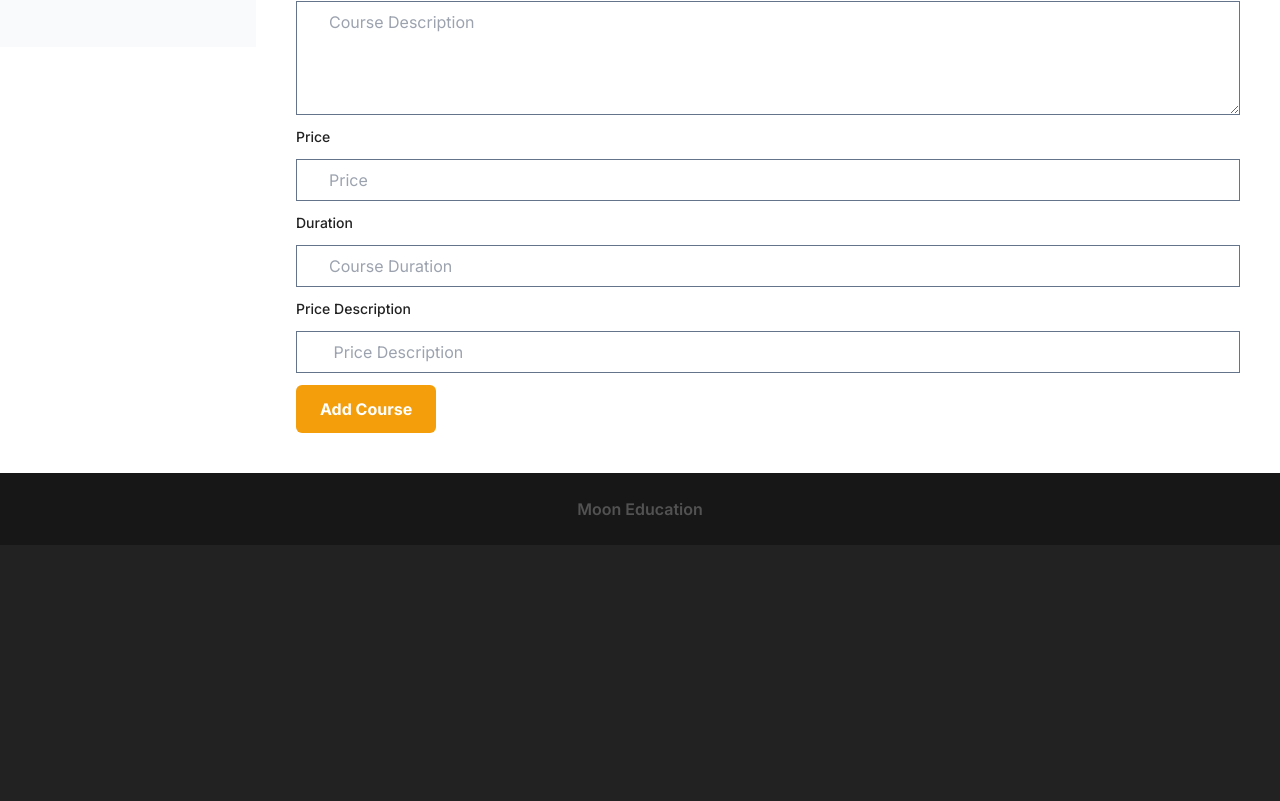
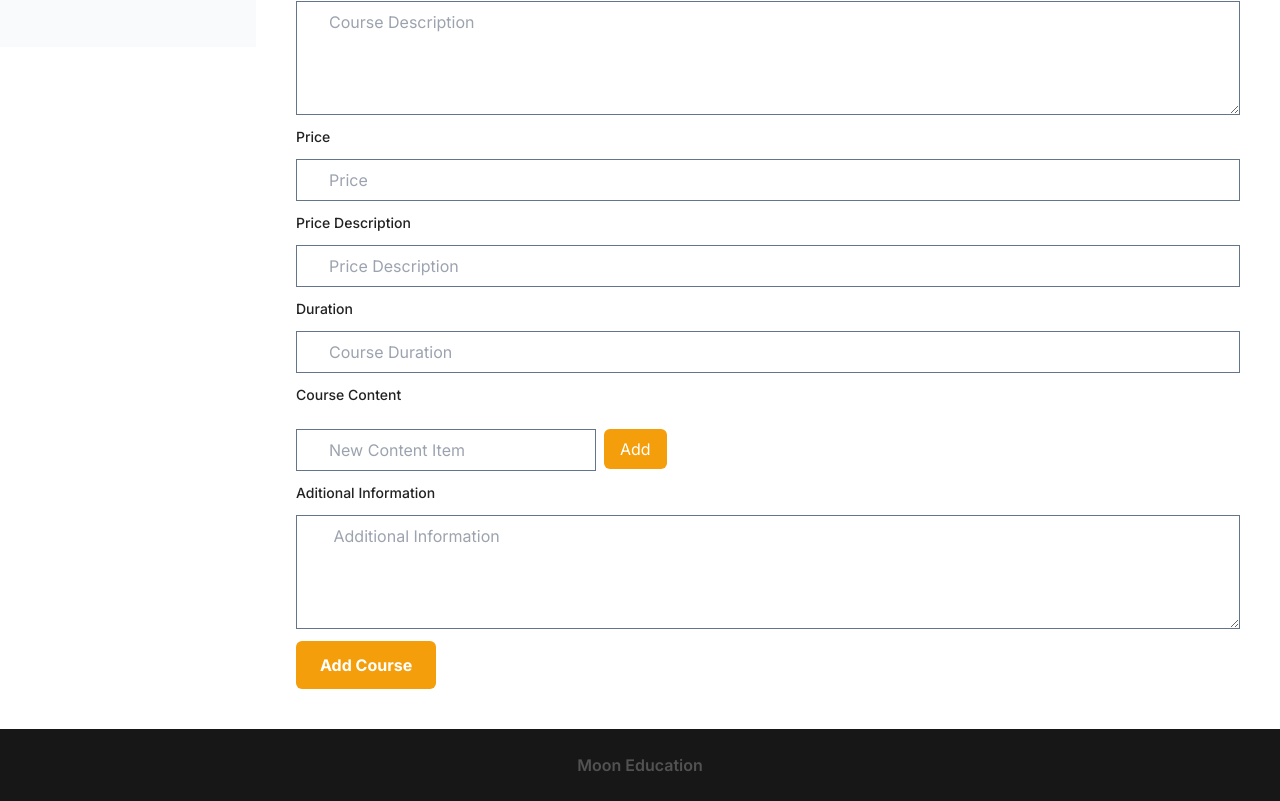
Before and after one commit to MalshaSamarakoon/crypto-Master-, a Next.js app: page /admin/addcourse in a window 1280 px wide. Shown: the part 753-1554 px from the top of the page. Before the commit the page ends 1298 px from the top, so only its background shows below. Built offline with nearby package versions, Linux system fonts and the light colour scheme.

Commit message:
Add input course details

```diff
--- a/src/app/admin/addcourse/page.tsx
+++ b/src/app/admin/addcourse/page.tsx
@@ -14,12 +14,27 @@ export default function AddTeam() {
     const [price, setPrice] = useState("");
     const [duration, setDuration] = useState("");
     const [priceDescription, setPriceDescription] = useState("");
+    const [courseContentItems, setCourseContentItems] = useState([]);
+    const [newContentItem, setNewContentItem] = useState("");
+    const [information, setInformation] = useState("");
+
+    const addContentItem = () => {
+      if (newContentItem.trim() !== "") {
+        setCourseContentItems([...courseContentItems, newContentItem]);
+        setNewContentItem("");
+      }
+    };
+
+    const removeContentItem = (index) => {
+      const updatedItems = [...courseContentItems];
+      updatedItems.splice(index, 1);
+      setCourseContentItems(updatedItems);
+    };
 
     const isLoaded = useLoaded();
-
     const router = useRouter();
 
-  const handleSubmit = async (e: any) => {
+    const handleSubmit = async (e) => {
       e.preventDefault();
 
       if (
@@ -28,8 +43,7 @@ export default function AddTeam() {
         !description ||
         !courseDescription ||
         !price ||
-      !duration ||
-      !priceDescription
+        !duration
       ) {
         alert("All details are required.");
         return;
@@ -49,6 +63,8 @@ export default function AddTeam() {
             price,
             duration,
             priceDescription,
+            courseContent: courseContentItems, // Use the array here
+            information,
           }),
         });
 
@@ -61,6 +77,7 @@ export default function AddTeam() {
         console.log(error);
       }
     };
+
 
   return (
     <>
@@ -77,7 +94,6 @@ export default function AddTeam() {
                 <div className=" py-10 ">
                   <h1 className=" "> Add Details for Course Card </h1>
                 </div>
-
                 <label className="block text-sm font-medium text-dark">
                   Mode
                 </label>
@@ -98,7 +114,6 @@ export default function AddTeam() {
                   type="text"
                   placeholder="Title"
                 />
-
                 <label className="block text-sm font-medium text-dark">
                   Description
                 </label>
@@ -109,7 +124,6 @@ export default function AddTeam() {
                   type="text"
                   placeholder="Member Description"
                 />
-
                 <div>
                   <label className="block text-sm font-medium text-dark">
                     Image
@@ -152,15 +166,12 @@ export default function AddTeam() {
                     </div>
                   </div>
                 </div>
-
                 <div className=" py-10 ">
                   <h1 className=" "> Add Details for Course Page </h1>
                 </div>
-
                 <label className="block text-sm font-medium text-dark">
                   Course Description
                 </label>
-
                 <textarea
                   onChange={(e) => setCourseDescription(e.target.value)}
                   value={courseDescription}
@@ -169,7 +180,6 @@ export default function AddTeam() {
                   rows={4}
                   cols={50}
                 />
-
                 <label className="block text-sm font-medium text-dark">
                   Price
                 </label>
@@ -180,7 +190,16 @@ export default function AddTeam() {
                   type="text"
                   placeholder="Price"
                 />
-
+                <label className="block text-sm font-medium text-dark">
+                  Price Description
+                </label>
+                <input
+                  onChange={(e) => setPriceDescription(e.target.value)}
+                  value={priceDescription}
+                  className="border border-slate-500 px-8 py-2"
+                  type="text"
+                  placeholder="Price Description"
+                />
                 <label className="block text-sm font-medium text-dark">
                   Duration
                 </label>
@@ -191,18 +210,51 @@ export default function AddTeam() {
                   type="text"
                   placeholder="Course Duration"
                 />
+                <label className="block text-sm font-medium text-dark">
+                  Course Content
+                </label>
+                <div>
+                  {courseContentItems.map((item, index) => (
+                    <div key={index} className="flex items-center mb-2">
+                      <p className="mr-2">{item}</p>
+                      <button
+                        type="button"
+                        onClick={() => removeContentItem(index)}
+                        className="text-red-500"
+                      >
+                        Remove
+                      </button>
+                    </div>
+                  ))}
+                </div>
+                <div className="flex">
+                  <input
+                    type="text"
+                    value={newContentItem}
+                    onChange={(e) => setNewContentItem(e.target.value)}
+                    className="border border-slate-500 px-8 py-2"
+                    placeholder="New Content Item"
+                  />
+                  <button
+                    type="button"
+                    onClick={addContentItem}
+                    className="ml-2 h-10 px-4 bg-amber-500 text-white rounded-md"
+                  >
+                    Add
+                  </button>
+                </div>
 
                 <label className="block text-sm font-medium text-dark">
-                  Price Description
+                  Aditional Information
                 </label>
-                <input
-                  onChange={(e) => setPriceDescription(e.target.value)}
-                  value={priceDescription}
+                <textarea
+                  onChange={(e) => setInformation(e.target.value)}
+                  value={information}
                   className="border border-slate-500 px-8 py-2"
-                  type="text"
-                  placeholder=" Price Description"
+                  placeholder=" Additional Information"
+                  rows={4}
+                  cols={50}
                 />
-
                 <button
                   type="submit"
                   className="h-12 w-80  rounded-md bg-amber-500 font-bold text-white py-3 px-6 w-fit transition duration-300 ease-in-out hover:bg-amber-600"
--- a/src/app/api/courses/[id]/route.js
+++ b/src/app/api/courses/[id]/route.js
@@ -4,9 +4,30 @@ import { NextResponse } from "next/server";
 
 export async function PUT(request, { params }) {
   const { id } = params;
-  const { newMode: mode, newTitle: title, newDescription: description, newCourseDescription: courseDescription, newPrice: price, newDuration: duration, newPriceDescription: priceDescription } = await request.json();
+  const {
+    newMode: mode,
+    newTitle: title,
+    newDescription: description,
+    newCourseDescription: courseDescription,
+    newPrice: price,
+    newDuration: duration,
+    newPriceDescription: priceDescription,
+    newCourseContent: courseContentItems,
+    newInformation: information,
+  } = await request.json();
+
   await connectMongoDB();
-  await Course.findByIdAndUpdate(id, { mode, title, description, courseDescription, price, duration, priceDescription });
+  await Course.findByIdAndUpdate(id, {
+    mode,
+    title,
+    description,
+    courseDescription,
+    price,
+    duration,
+    priceDescription,
+    courseContent: courseContentItems,
+    information
+  });
   return NextResponse.json({ message: "Course updated" }, { status: 200 });
 }
 
--- a/src/app/api/courses/route.js
+++ b/src/app/api/courses/route.js
@@ -3,9 +3,35 @@ import Course from "../../../models/course";
 import { NextResponse } from "next/server";
 
 export async function POST(request) {
-  const { mode, title, description, courseDescription, price, duration, priceDescription } = await request.json();
+  const {
+    mode,
+    title,
+    description,
+    courseDescription,
+    price,
+    duration,
+    priceDescription,
+    courseContent,
+    information,
+  } = await request.json();
+
   await connectMongoDB();
-  await Course.create({ mode, title, description, courseDescription, price, duration, priceDescription });
+
+  const courseContentArray = Array.isArray(courseContent)
+    ? courseContent
+    : [courseContent];
+
+  await Course.create({
+    mode,
+    title,
+    description,
+    courseDescription,
+    price,
+    duration,
+    priceDescription,
+    courseContent: courseContentArray,
+    information,
+  });
   return NextResponse.json({ message: "Course Created" }, { status: 201 });
 }
 
--- a/src/app/pages/courses/CourseDetails/page.tsx
+++ b/src/app/pages/courses/CourseDetails/page.tsx
@@ -79,25 +79,8 @@ export default function CourseDetails() {
 
                   <ul className='prose dark:prose-invert mt-10 text-gray-200'>
                     <li className='text-1xl mb-2'>
-                      Introduction to cryptocurrency
+                    {courseDetails.courseContent}
                     </li>
-                    <li className='text-1xl mb-2'>How to make your charts</li>
-                    <li className='text-1xl mb-2'>
-                      How to use indicators in charts
-                    </li>
-                    <li className='text-1xl mb-2'>Indicators deep dive</li>
-                    <li className='text-1xl mb-2'>
-                      How to use tools in charts (Fibonacci Retracement and Fib
-                      Circles / Elliott Wave)
-                    </li>
-                    <li className='text-1xl mb-2'>Trading patterns deep dive</li>
-                    <li className='text-1xl mb-2'>Overview of Binance</li>
-                    <li className='text-1xl mb-2'>Spot trading</li>
-                    <li className='text-1xl mb-2'>Futures trading</li>
-                    <li className='text-1xl mb-2'>Millionaire making coins</li>
-                    <li className='text-1xl mb-2'>Metaverse Projects</li>
-                    <li className='text-1xl mb-2'>SMC concepts</li>
-                    <li className='text-1xl mb-2'>Risk Management</li>
                   </ul>
                 </div>
               </div>
@@ -127,8 +110,7 @@ export default function CourseDetails() {
                         />
                       </svg>
                     </span>
-                    Get extra practice sessions and learn technical analysis
-                    skills for various financial markets.
+                    {courseDetails.information}
                   </p>
                   <p
                     className='mb-5'
@@ -204,7 +186,7 @@ export default function CourseDetails() {
                         />
                       </svg>
                     </span>
-                    Continuous support from Moon Education for your questions.{' '}
+                    Continuous support from Moon Education for your questions.
                   </p>
                 </div>
               </div>
--- a/src/models/course.js
+++ b/src/models/course.js
@@ -8,7 +8,9 @@ const courseSchema = new Schema(
     courseDescription: String,
     price: String,
     duration: String,
-    priceDescription: String
+    priceDescription: String,
+    courseContent: [String],
+    information: String
   },
   {
     timestamps: true,
```
Lines whose indentation alone changed are shown as unchanged.
